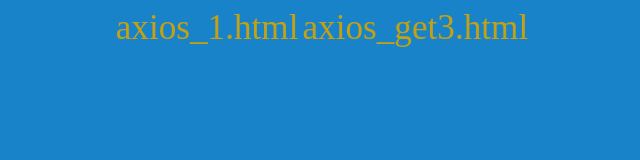
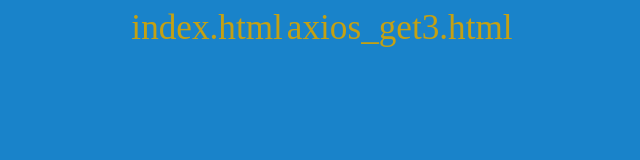
Before and after one commit to sasha1985y/JS-examples, a website: page axios_get2.html in a window 1280 px wide. Shown: the whole page, without its empty margins (318-958 px from the left). Drawn offline with nearby package versions, Linux system fonts and the light colour scheme; no server answers.

Commit message:
second commit

```diff
--- a/axios_get2.html
+++ b/axios_get2.html
@@ -25,7 +25,7 @@
                 console.error('Ошибка при выполнении запроса: ', error);
             });
     </script>
-    <a href="axios_1.html">axios_1.html</a>
+    <a href="index.html">index.html</a>
     <a href="axios_post3.html">axios_get3.html</a>
 </body>
 
```
Also changed, not shown: index.html (renamed from axios_1.html).
